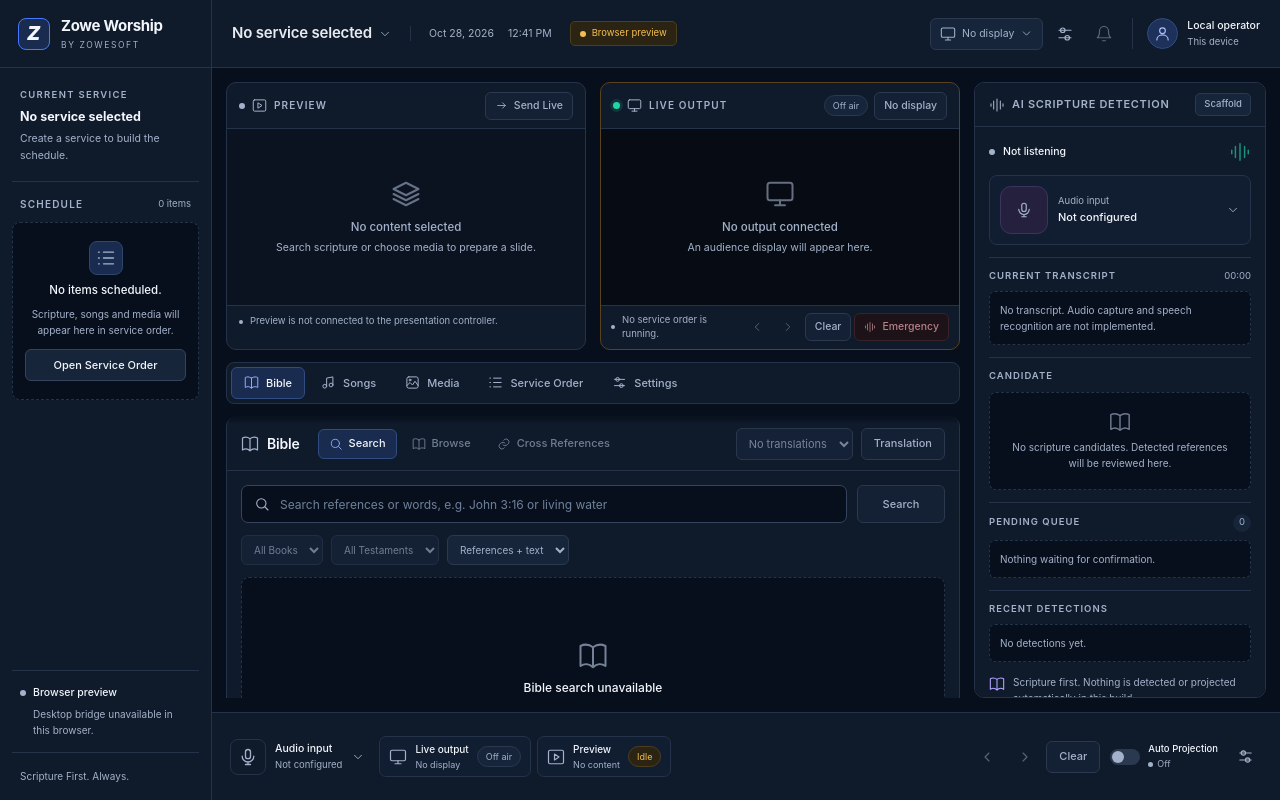
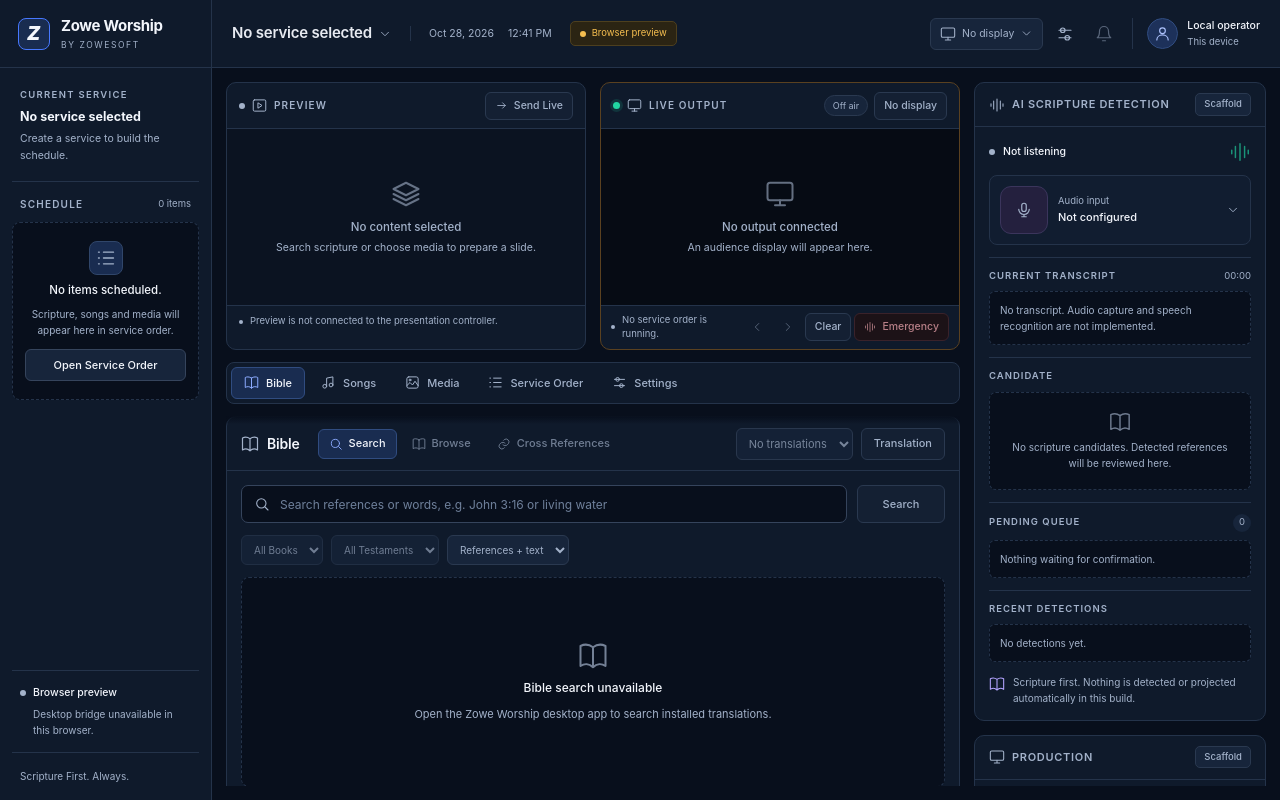
Before and after one commit to zowesoft/zowe-worship, a React (Vite) app in the folder frontend/: page / in a window 1280 px wide. Built offline with nearby package versions, Linux system fonts and the light colour scheme.

Commit message:
feat(shell): move production controls into the side column
Remove the fixed bottom production bar and give the workspace its height
back. Audio input, live/preview state, navigation and auto-projection now
live in a production card beneath the detection panel, which scrolls with
that column.

```diff
--- a/frontend/src/layouts/AppShell.tsx
+++ b/frontend/src/layouts/AppShell.tsx
@@ -220,49 +220,55 @@ function DetectionPanel() {
   );
 }
 
-function ProductionBar({ onNavigate }: { onNavigate: (page: PageId) => void }) {
+function ProductionCard({ onNavigate }: { onNavigate: (page: PageId) => void }) {
   return (
-    <footer className="production-bar" aria-label="Production controls">
-      <div className="production-audio">
-        <span className="production-icon"><Icon name="mic" size={20} /></span>
-        <div className="production-copy"><strong>Audio input</strong><span>Not configured</span></div>
+    <section className="panel production-card" aria-label="Production controls">
+      <div className="panel-heading">
+        <h2><Icon name="display" size={16} />Production</h2>
+        <span className="badge badge--muted">Scaffold</span>
+      </div>
+
+      <div className="production-card-body">
+        <div className="audio-input-card">
+          <span className="icon-tile icon-tile--small icon-tile--violet"><Icon name="mic" size={18} /></span>
+          <div><span>Audio input</span><strong>Not configured</strong></div>
           <Icon name="chevron" size={14} />
         </div>
 
-      <div className="level-meter" aria-hidden="true">
-        {Array.from({ length: 18 }, (_, index) => <span key={index} />)}
-      </div>
-
-      <div className="production-output">
-        <div className="production-chip">
-          <Icon name="display" size={18} />
+        <div className="production-states">
+          <div className="production-state">
+            <Icon name="display" size={15} />
             <div><strong>Live output</strong><span>No display</span></div>
             <span className="status-pill status-pill--off">Off air</span>
           </div>
-        <div className="production-chip">
-          <Icon name="preview" size={18} />
+          <div className="production-state">
+            <Icon name="preview" size={15} />
             <div><strong>Preview</strong><span>No content</span></div>
             <span className="status-pill status-pill--warn">Idle</span>
           </div>
         </div>
 
-      <div className="production-actions">
-        <button type="button" className="icon-button icon-button--prev" disabled aria-label="Previous slide" title="Presentation controls are not implemented.">
-          <Icon name="chevron" size={16} />
+        <div className="production-controls">
+          <button type="button" className="icon-button icon-button--small icon-button--prev" disabled aria-label="Previous slide" title="Presentation controls are not implemented.">
+            <Icon name="chevron" size={15} />
           </button>
-        <button type="button" className="icon-button icon-button--next" disabled aria-label="Next slide" title="Presentation controls are not implemented.">
-          <Icon name="chevron" size={16} />
+          <button type="button" className="icon-button icon-button--small icon-button--next" disabled aria-label="Next slide" title="Presentation controls are not implemented.">
+            <Icon name="chevron" size={15} />
           </button>
-        <button type="button" className="button" disabled title="Presentation controls are not implemented.">Clear</button>
-        <div className="auto-projection" title="Automatic projection is not implemented.">
+          <button type="button" className="button button--small" disabled title="Presentation controls are not implemented.">Clear</button>
+          <button type="button" className="icon-button icon-button--small" onClick={() => onNavigate('settings')} aria-label="Production settings" title="Open settings">
+            <Icon name="settings" size={16} />
+          </button>
+        </div>
+
+        <div className="production-auto" title="Automatic projection is not implemented.">
           <span className="toggle toggle--off" aria-hidden="true"><span /></span>
           <div><strong>Auto Projection</strong><span><span className="status-dot" />Off</span></div>
         </div>
-        <button type="button" className="icon-button" onClick={() => onNavigate('settings')} aria-label="Production settings" title="Open settings">
-          <Icon name="settings" size={17} />
-        </button>
+
+        <p className="production-help">Presentation controls arrive with the live controller.</p>
       </div>
-    </footer>
+    </section>
   );
 }
 
@@ -315,9 +321,11 @@ export function AppShell({ activePage, onNavigate, children }: {
             {children}
           </section>
         </div>
+        <div className="workspace-side">
           <DetectionPanel />
+          <ProductionCard onNavigate={onNavigate} />
+        </div>
       </main>
-      <ProductionBar onNavigate={onNavigate} />
     </div>
   );
 }
--- a/frontend/src/styles/global.css
+++ b/frontend/src/styles/global.css
@@ -15,7 +15,7 @@ svg { flex-shrink: 0; }
 ::selection { background: var(--color-selected); color: var(--color-text); }
 * { scrollbar-width: thin; scrollbar-color: var(--color-border) transparent; }
 
-.app-shell { display: grid; grid-template-columns: var(--sidebar-width) minmax(0, 1fr); grid-template-rows: var(--header-height) minmax(0, 1fr) var(--production-height); height: 100%; height: 100dvh; overflow: hidden; }
+.app-shell { display: grid; grid-template-columns: var(--sidebar-width) minmax(0, 1fr); grid-template-rows: var(--header-height) minmax(0, 1fr); height: 100%; height: 100dvh; overflow: hidden; }
 .skip-link { position: fixed; z-index: 10; top: 12px; left: 12px; padding: 10px 16px; background: var(--color-text); color: var(--color-app); border-radius: 6px; transform: translateY(-160%); }
 .skip-link:focus { transform: translateY(0); }
 
@@ -124,7 +124,8 @@ svg { flex-shrink: 0; }
 .pane-buttons { display: flex; align-items: center; gap: 3px; }
 
 /* Detection panel */
-.detection-panel { min-width: 0; min-height: 0; max-height: 100%; overflow-y: auto; }
+.detection-panel { min-width: 0; }
+.workspace-side { display: grid; gap: 14px; align-content: start; min-height: 0; min-width: 0; overflow-y: auto; }
 .detection-body { display: grid; gap: 12px; padding: 14px; }
 .listening-row { display: flex; align-items: center; gap: 8px; color: var(--color-secondary); }
 .listening-row strong { color: var(--color-text); font-size: 10.5px; font-weight: 500; }
@@ -149,33 +150,26 @@ svg { flex-shrink: 0; }
 .safety-note svg { color: #B3A4FF; margin-top: 2px; }
 .safety-note p { font-size: 10px; line-height: 1.6; }
 
-/* Production bar */
-.production-bar { grid-column: 2; grid-row: 3; display: flex; align-items: center; gap: 14px; padding: 10px 18px; background: var(--color-panel); border-top: 1px solid var(--color-border); min-width: 0; overflow: hidden; }
-.production-audio { display: flex; align-items: center; gap: 9px; flex-shrink: 0; }
-.production-icon { display: grid; place-items: center; width: 36px; height: 36px; border: 1px solid var(--color-border); border-radius: 8px; color: var(--color-secondary); }
-.production-copy strong { display: block; font-size: 10.5px; font-weight: 500; }
-.production-copy span { display: block; color: var(--color-secondary); font-size: 9.5px; margin-top: 1px; }
-.production-audio > svg { color: var(--color-secondary); }
-.level-meter { display: flex; align-items: center; gap: 2px; height: 26px; flex-shrink: 0; opacity: .55; }
-.level-meter span { width: 3px; height: 8px; border-radius: 2px; background: #1E4D40; }
-.level-meter span:nth-child(3n) { height: 15px; }
-.level-meter span:nth-child(4n) { height: 11px; background: #4D3F1E; }
-.level-meter span:nth-child(5n) { height: 18px; background: #4D3F1E; }
-.production-output { display: flex; align-items: center; gap: 7px; flex: 1; min-width: 0; }
-.production-chip { display: flex; align-items: center; gap: 8px; min-width: 0; padding: 5px 9px; border: 1px solid var(--color-border); border-radius: 7px; background: #111D30; }
-.production-chip > svg { color: var(--color-secondary); }
-.production-chip > div { min-width: 0; }
-.production-chip strong { display: block; font-size: 10px; font-weight: 500; white-space: nowrap; }
-.production-chip div span { display: block; color: var(--color-secondary); font-size: 9px; margin-top: 1px; white-space: nowrap; }
-.production-chip .status-pill { margin-left: auto; }
-.production-actions { display: flex; align-items: center; gap: 4px; flex-shrink: 0; }
-.auto-projection { display: flex; align-items: center; gap: 8px; padding: 0 6px; }
+/* Production card */
+.production-card-body { display: grid; gap: 10px; padding: 12px; }
+.production-states { display: grid; gap: 6px; }
+.production-state { display: flex; align-items: center; gap: 8px; padding: 7px 9px; border: 1px solid var(--color-border); border-radius: 7px; background: #111D30; }
+.production-state > svg { color: var(--color-secondary); }
+.production-state > div { min-width: 0; }
+.production-state strong { display: block; font-size: 10.5px; font-weight: 500; }
+.production-state div span { display: block; color: var(--color-secondary); font-size: 9.5px; margin-top: 1px; }
+.production-state .status-pill { margin-left: auto; }
+.production-controls { display: flex; align-items: center; gap: 4px; }
+.production-controls .icon-button:last-child { margin-left: auto; }
+.production-auto { display: flex; align-items: center; gap: 9px; padding-top: 9px; border-top: 1px solid var(--color-border); }
+.auto-projection { display: flex; align-items: center; gap: 8px; }
 .toggle { position: relative; display: flex; align-items: center; width: 30px; height: 16px; border-radius: 999px; background: #2A3950; }
 .toggle span { width: 12px; height: 12px; border-radius: 50%; background: var(--color-secondary); margin-left: 2px; }
 .toggle--off span { margin-left: 2px; }
-.auto-projection div strong { display: block; font-size: 9.5px; font-weight: 500; }
-.auto-projection div > span { display: flex; align-items: center; gap: 4px; color: var(--color-secondary); font-size: 9px; margin-top: 1px; }
-.auto-projection .status-dot { width: 5px; height: 5px; }
+.production-auto div strong { display: block; font-size: 9.5px; font-weight: 500; }
+.production-auto div > span { display: flex; align-items: center; gap: 4px; color: var(--color-secondary); font-size: 9px; margin-top: 1px; }
+.production-auto .status-dot { width: 5px; height: 5px; }
+.production-help { color: var(--color-secondary); font-size: 9.5px; line-height: 1.5; }
 
 /* Shared controls */
 .button { min-height: 32px; display: inline-flex; align-items: center; justify-content: center; gap: 6px; padding: 6px 12px; border: 1px solid #35445C; border-radius: 6px; background: var(--color-elevated); font-size: 11px; font-weight: 500; white-space: nowrap; }
@@ -209,18 +203,11 @@ svg { flex-shrink: 0; }
   :root { --sidebar-width: 212px; }
   .workspace { grid-template-columns: minmax(0, 1fr) 292px; gap: 14px; padding: 14px; }
   .presentation-dock { gap: 12px; padding-bottom: 12px; }
-  .level-meter { display: none; }
-  .production-chip { min-width: 0; }
-  .production-output { gap: 6px; }
 }
 
 @media (max-width: 1150px) {
   .workspace { grid-template-columns: minmax(0, 1fr) 264px; gap: 12px; padding: 12px; }
   .display-selector span { display: none; }
-  .production-output { display: none; }
-  .production-bar { padding: 10px 12px; }
-  .production-audio { flex: 1; }
-  .production-actions { margin-left: auto; }
   .pane-display-button { display: none; }
 }
 
@@ -229,7 +216,7 @@ svg { flex-shrink: 0; }
 }
 
 @media (max-width: 959px) {
-  :root { --sidebar-width: 184px; --production-height: 96px; }
+  :root { --sidebar-width: 184px; }
   .brand { padding: 0 12px; gap: 8px; }
   .brand strong { font-size: 13.5px; }
   .brand-mark { width: 29px; height: 29px; font-size: 22px; }
@@ -241,20 +228,15 @@ svg { flex-shrink: 0; }
   .operator div { display: none; }
   .workspace { grid-template-columns: minmax(0, 1fr); grid-template-rows: auto; padding: 12px; gap: 12px; overflow-y: auto; }
   .workspace-primary { overflow: visible; }
+  .workspace-side { overflow: visible; }
   .presentation-dock { position: static; padding-bottom: 0; }
   .presentation-dock::after { display: none; }
-  .detection-panel { max-height: none; overflow: visible; }
-  .workspace-primary { gap: 12px; }
   .workspace-tab { padding: 6px 9px; }
-  .presentation-screen { min-height: 140px; }
   .presentation-screen p { max-width: 180px; }
   .pane-heading { padding: 7px 10px; }
   .feature-scaffold { padding: 18px; }
   .feature-details { gap: 14px; }
   .detection-body { grid-template-columns: 1fr; }
-  .auto-projection { padding: 0 2px; }
-  .production-bar { padding: 9px 12px; }
-  .production-copy span { display: none; }
 }
 
 @media (prefers-reduced-motion: reduce) {
--- a/frontend/src/styles/tokens.css
+++ b/frontend/src/styles/tokens.css
@@ -16,5 +16,4 @@
   --radius: 10px;
   --sidebar-width: 232px;
   --header-height: 68px;
-  --production-height: 88px;
 }
```
Lines whose indentation alone changed are shown as unchanged.
